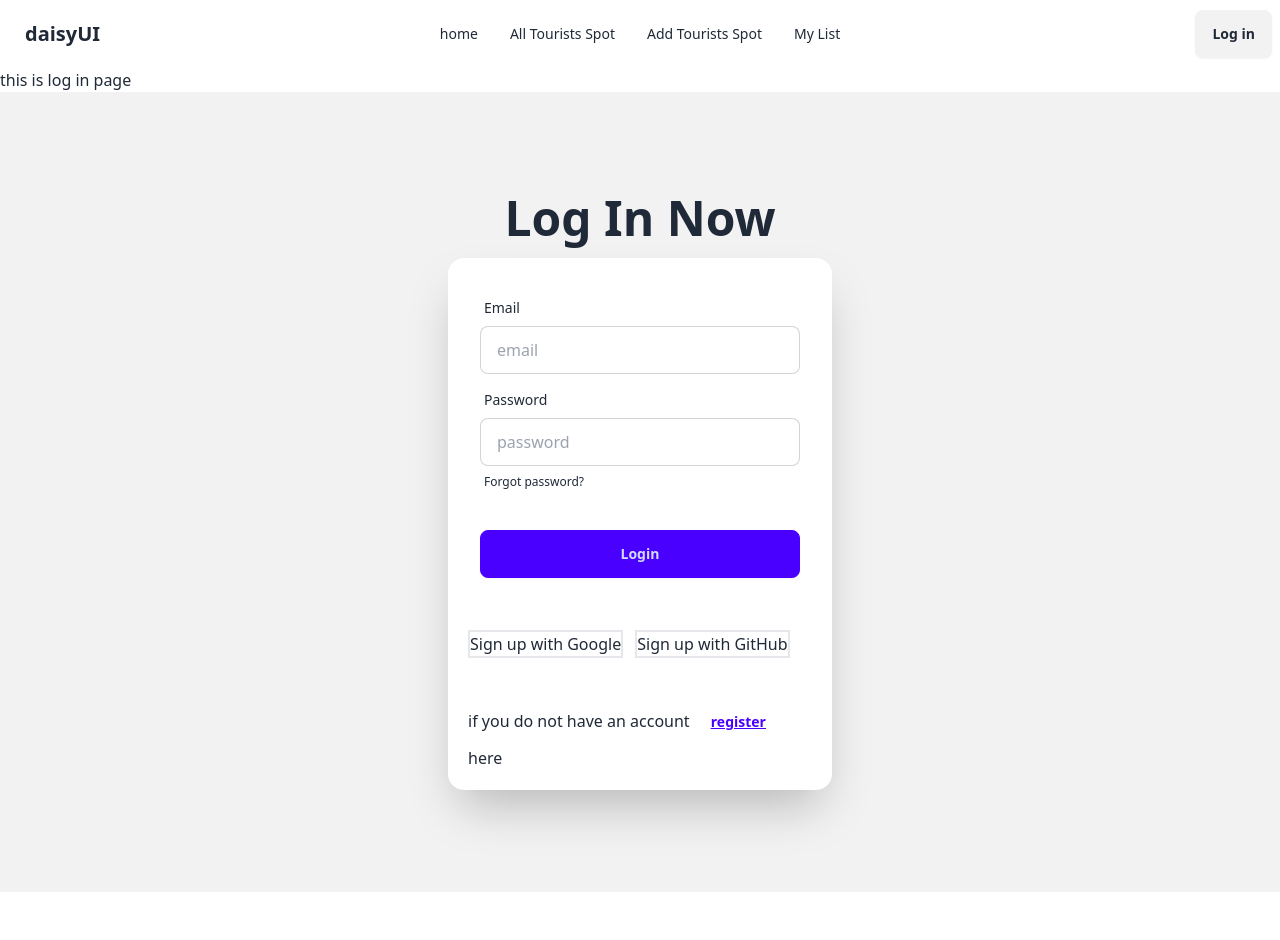
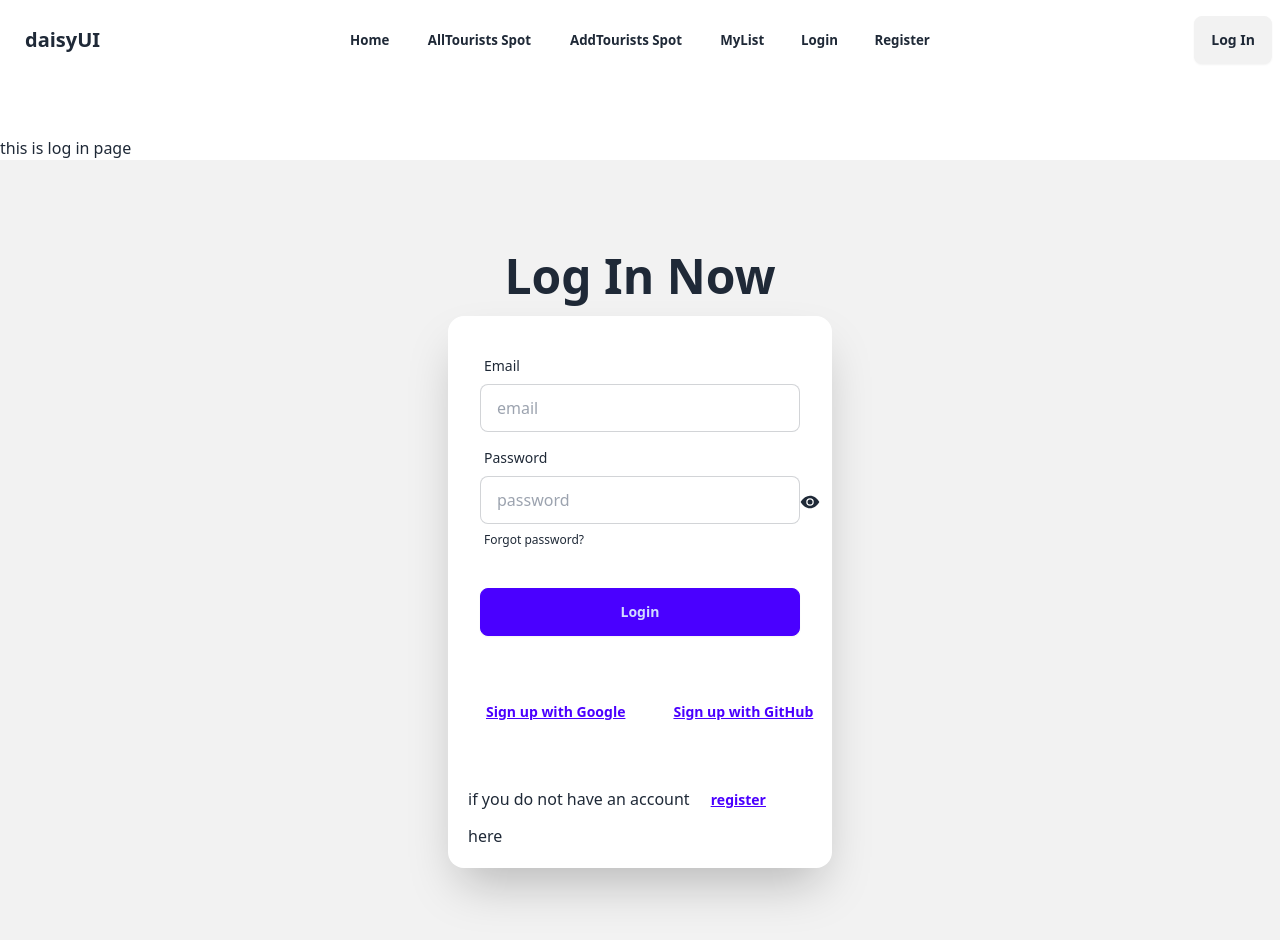
Before and after one commit to md1300/tourist-client-site, a React (Vite) app: page /logIn in a window 1280 px wide. Shown: the top 940 px of the page. Before the commit the page ends 892 px from the top, so only its background shows below. Built offline with nearby package versions, Linux system fonts and the light colour scheme; no server answers.

Commit message:
show password and navigation

```diff
--- a/package.json
+++ b/package.json
@@ -15,8 +15,10 @@
     "match-sorter": "^6.3.4",
     "react": "^18.3.1",
     "react-dom": "^18.3.1",
+    "react-icons": "^5.3.0",
     "react-router-dom": "^6.26.1",
-    "sort-by": "^1.2.0"
+    "sort-by": "^1.2.0",
+    "sweetalert2": "^11.12.4"
   },
   "devDependencies": {
     "@eslint/js": "^9.9.0",
--- a/src/Navbar/Navbar.jsx
+++ b/src/Navbar/Navbar.jsx
@@ -1,13 +1,41 @@
+import { useContext } from "react";
 import { Link } from "react-router-dom";
+import { AuthContext } from "../ContextApi/AuthProvider";
+import Swal from "sweetalert2";
+import { NavLink } from "react-router-dom";
 
 
 const Navbar = () => {
-    const home=<Link to='/'> <button> home </button></Link>
-    const spots=<Link to='/spots'> <button> All Tourists Spot </button></Link>
-    const addSpot=<Link to='/addSpot'><button> Add Tourists Spot </button></Link>
-    const myList=<Link to='/myList'><button> My List </button></Link>
+  const {user,handleLogOut}=useContext(AuthContext)
+
+const navbarLink=<>
+<NavLink to='/' className="btn btn-ghost">Home</NavLink>
+<NavLink to='/spots' className="btn btn-ghost">AllTourists Spot</NavLink>
+<NavLink to='/addSpot' className="btn btn-ghost">AddTourists Spot</NavLink>
+<NavLink to='/myList' className="btn btn-ghost">MyList</NavLink>
+<NavLink to='/logIn' className="btn btn-ghost">Login</NavLink>
+<NavLink to='/registration' className="btn btn-ghost">Register</NavLink>
+</>
+
+    const handleLogOutButton=()=>{
+      handleLogOut()
+      .then(result=>{
+        Swal.fire({
+          position: "top-end",
+          icon: "success",
+          title: "successfully Log Out",
+          showConfirmButton: false,
+          timer: 1500
+        });
+      })
+      .catch(error=>{
+            console.log(error.message)
+      })
+    }
+
+
     return (
-        <>
+        <div className="mb-14">
            <div className="navbar bg-base-100">
   <div className="navbar-start">
     <div className="dropdown">
@@ -28,27 +56,49 @@ const Navbar = () => {
       <ul
         tabIndex={0}
         className="menu menu-sm dropdown-content bg-base-100 rounded-box z-[1] mt-3 w-52 p-2 shadow">
-        <li>{home}</li>
-        <li>{spots}</li>
-        <li>{addSpot}</li>
-        <li>{myList}</li>
+      {
+        navbarLink
+      }
+
       </ul>
     </div>
     <a className="btn btn-ghost text-xl">daisyUI</a>
   </div>
   <div className="navbar-center hidden lg:flex">
     <ul className="menu menu-horizontal px-1">
-       <li>{home}</li>
-       <li>{spots}</li>
-       <li>{addSpot}</li>
-       <li>{myList}</li>
+       {
+        navbarLink
+       }
     </ul>
   </div>
   <div className="navbar-end">
-    <Link to='/logIn' className="btn">Log in</Link>
+    <div className="flex gap-5 items-center">
+      <div>
+        {
+        user?<div className="tooltip tooltip-bottom" data-tip={user.email} >
+           <div className="avatar">
+              <div className="w-24 rounded-full" >
+           <img src={user.photoURL}/>
+              </div>
+           </div>
+       </div>:<div>
+         </div>
+        }
+      </div>
+
+       <div>
+         {
+           user?<div>
+           <div><button onClick={handleLogOutButton} className="btn">Log Out</button></div>
+           </div>:<div><Link to='/logIn' className="btn">Log In</Link></div>
+         }
+      </div>
+    </div>
   </div>
 </div>
-        </>
+
+
+        </div>
     );
 };
 
--- a/src/component/Home.jsx
+++ b/src/component/Home.jsx
@@ -1,11 +1,11 @@
-import { useContext } from "react";
-import { AuthContext } from "../ContextApi/AuthProvider";
+// import { useContext } from "react";
+// import { AuthContext } from "../ContextApi/AuthProvider";
 
 
 
 const Home = () => {
-    const user=useContext(AuthContext)
-    console.log(user)
+    // const user=useContext(AuthContext)
+    // console.log(user)
     return (
         <div>
             <h1 className="text-center text-3xl">this is home page </h1>
--- a/src/firebase/firebase.config.js
+++ b/src/firebase/firebase.config.js
@@ -17,4 +17,5 @@ const firebaseConfig = {
 
 // Initialize Firebase
 const app = initializeApp(firebaseConfig);
-export const auth = getAuth(app)
+
+export  const auth = getAuth(app)
--- a/src/registerPage/LogIn.jsx
+++ b/src/registerPage/LogIn.jsx
@@ -1,7 +1,74 @@
+import { useContext, useState } from "react";
 import { Link } from "react-router-dom";
+import { AuthContext } from "../ContextApi/AuthProvider";
+import Swal from "sweetalert2";
+import { IoEyeSharp } from "react-icons/io5";
+import { FaEyeSlash } from "react-icons/fa6";
+
+const LogIn = () => {
+  const {handleLogIn,handleGoogleLogIn, }=useContext(AuthContext)
+  const [showPassword,setShowPassword]=useState('')
+// ---------------- normal log in ------------------------
+  const handleLogInButton=e=>{
+    e.preventDefault()
+    const email=e.target.email.value;
+    const password=e.target.password.value;
+    console.log(email,password)
 
 
-const LogIn = () => {
+    handleLogIn(email,password)
+
+    .then(result=>{
+      Swal.fire({
+        position: "top-end",
+        icon: "success",
+        title: "you are successfully Log In",
+        showConfirmButton: false,
+        timer: 1500
+      });
+      console.log(result.user)
+  })
+  .catch(error=>{
+
+    Swal.fire({
+      title: 'Error!',
+      text: `Do you want to continue to solve, ${error.message}`,
+      icon: 'error',
+      confirmButtonText: 'Okey'
+    })
+
+  })
+
+
+  }
+
+
+
+  // ---------------google log in ----------------
+  const handleGoogleLogInButton=()=>{
+      handleGoogleLogIn()
+      .then(result=>{
+
+        Swal.fire({
+          position: "top-end",
+          icon: "success",
+          title: "you are successfully google log in",
+          showConfirmButton: false,
+          timer: 1500
+        });
+
+        console.log(result.user)
+    })
+    .catch(error=>{
+      Swal.fire({
+        title: 'Error!',
+        text: `Do you want to continue ${error.message}`,
+        icon: 'error',
+        confirmButtonText: 'Okey'
+      })
+    })
+    // ------------------------------
+  }
     return (
         <>
             <h1>this is log in page</h1>
@@ -11,21 +78,22 @@ const LogIn = () => {
   <div className="hero-content flex-col ">
     <div className="text-center lg:text-left">
       <h1 className="text-5xl font-bold">Log In Now</h1>
-
     </div>
-    <div className="card bg-base-100 w-full max-w-sm shrink-0 shadow-2xl">
-      <form className="card-body">
+    <div className="card bg-base-100 w-full max-w-sm shrink-0 shadow-2xl relative">
+      <form onSubmit={handleLogInButton} className="card-body">
         <div className="form-control">
           <label className="label">
             <span className="label-text">Email</span>
           </label>
-          <input type="email" placeholder="email" className="input input-bordered" required />
+          <input type="email" placeholder="email" className="input input-bordered" name="email" required />
         </div>
         <div className="form-control">
           <label className="label">
             <span className="label-text">Password</span>
           </label>
-          <input type="password" placeholder="password" className="input input-bordered" required />
+          <input type={showPassword? "text":"password"} placeholder="password" className="input input-bordered" name="password" required />
+          {/* <button><IoEyeSharp /></button> */}
+
           <label className="label">
             <a href="#" className="label-text-alt link link-hover">Forgot password?</a>
           </label>
@@ -35,17 +103,25 @@ const LogIn = () => {
         </div>
       </form>
       <div className="flex gap-3 p-5">
-       <p className=" border-2">Sign up with Google </p>
-       <p className=" border-2">Sign up with GitHub</p>
+         <p onClick={handleGoogleLogInButton} className="btn btn-link border-2">Sign up with Google </p>
+         <p className="btn btn-link border-2">Sign up with GitHub</p>
        </div>
-       <div>
-        <p className="p-5">if you do not have an account <span className="btn btn-link"><Link to='/registration'> register </Link></span> here </p></div>
+
+      <div>
+        <p className="p-5">if you do not have an account <span className="btn btn-link"><Link to='/registration'> register </Link></span> here </p>
+        </div>
+        <div className="absolute top-44 right-3">
+          <button className="text-xl" onClick={()=>setShowPassword(!showPassword)}>{showPassword?<FaEyeSlash />:<IoEyeSharp />}</button>
+        </div>
+
     </div>
   </div>
+
 </div>
 
 
           {/* ---------------------- */}
+
 
         </>
     );
--- a/src/registerPage/Registration.jsx
+++ b/src/registerPage/Registration.jsx
@@ -1,11 +1,16 @@
-import { useContext } from "react";
-import { Link } from "react-router-dom";
+import { useContext, useState } from "react";
+import { Link, useNavigate } from "react-router-dom";
 import { AuthContext } from "../ContextApi/AuthProvider";
+import Swal from "sweetalert2";
+import { IoEyeSharp } from "react-icons/io5";
+import { FaEyeSlash } from "react-icons/fa6";
 
 
 const Registration = () => {
 
-  const {handleRegistration}=useContext(AuthContext)
+  const {handleRegistration,UpdateUserprofile}=useContext(AuthContext)
+  const [showPassword,setShowPassword]=useState('')
+  const navigate=useNavigate()
 
 
   const handleRegisterButton=e=>{
@@ -16,9 +21,45 @@ const Registration = () => {
     const email=form.email.value;
     const password=form.password.value;
     const register={name,photoUrl,email,password};
+    console.log(register)
+
+    if(password.length<6){
+        alert ('please, insert minimum six character')
+        return
+    }
+    else if(!/[A-Z]/.test(password)){
+      alert('please , insert minimum one Capital letter')
+
+      return
+    }
+    else if(!/[a-z]/.test(password)){
+      alert ('please , insert minimum one small letter')
+      return
+    }
+
     handleRegistration(email,password)
+    .then(result=>{
+        UpdateUserprofile(name,photoUrl)
+        Swal.fire({
+          position: "top-end",
+          icon: "success",
+          title: "you are successfully registered",
+          showConfirmButton: false,
+          timer: 1500
+      });
 
-    console.log(register)
+      console.log(result.user)
+      navigate('/')
+  })
+  .catch(error=>{
+    Swal.fire({
+      title: 'Error!',
+      text: `Do you want to continue ${error.message}`,
+      icon: 'error',
+      confirmButtonText: 'Okey'
+    })
+  })
+
 
   }
     return (
@@ -55,7 +96,7 @@ const Registration = () => {
           <label className="label">
             <span className="label-text">Password</span>
           </label>
-          <input type="password" placeholder="password" className="input input-bordered" name="password" required />
+          <input type={showPassword?"text":"password"} placeholder="password" className="input input-bordered" name="password" required />
           <label className="label">
             <a href="#" className="label-text-alt link link-hover">Forgot password?</a>
           </label>
@@ -64,9 +105,14 @@ const Registration = () => {
           <button className="btn btn-primary">register</button>
         </div>
       </form>
-
+       {/* -------------------- */}
+       <div className="absolute bottom-60 right-3">
+          <button className="text-xl" onClick={()=>setShowPassword(!showPassword)}>{showPassword?<FaEyeSlash />:<IoEyeSharp />}</button>
+        </div>
+       {/* ---------------------- */}
       <p className="p-5">if you have already an account <span className="btn btn-link"> <Link to='/logIn'>log in </Link></span></p>
     </div>
+
   </div>
 </div>
             {/* ------------------------------------ */}
```
Also changed, not shown: src/ContextApi/AuthProvider.jsx (+58 -13 lines), 1 other file (tests, documents, lock files or other folders).
